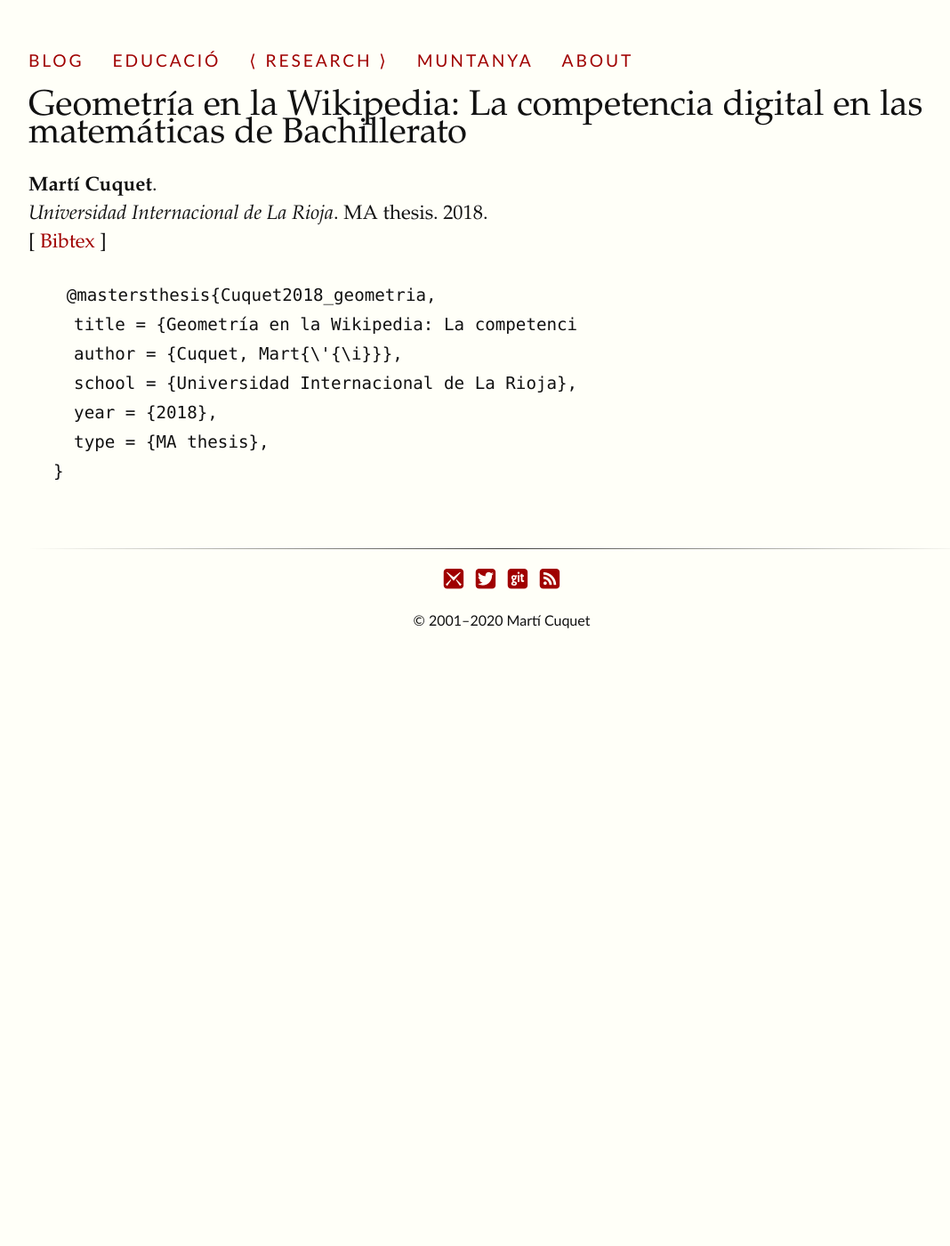
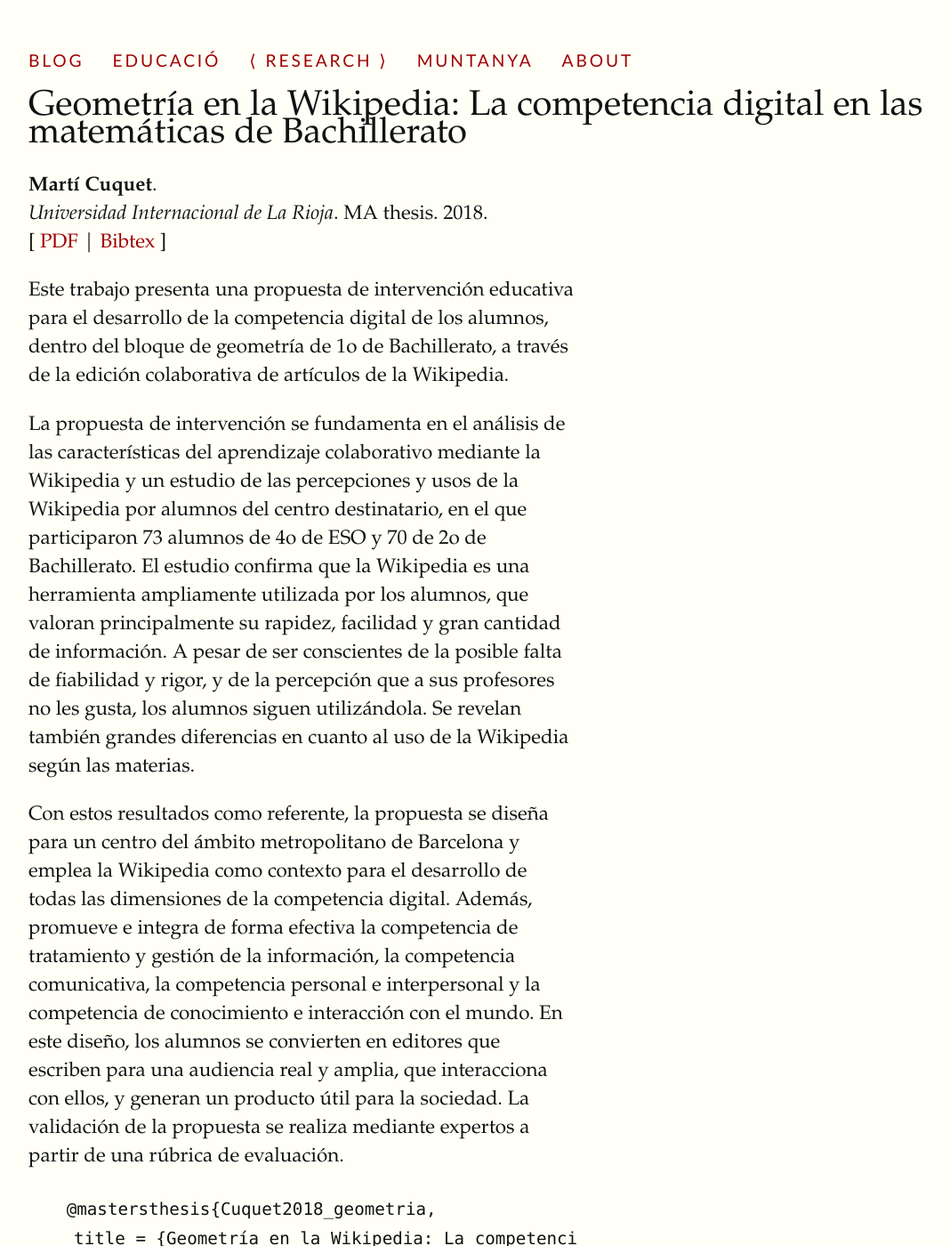
Before and after one commit to mcuquet/mcuquet.github.io, a Jekyll site: the page built from Research/Geometría en la Wikipedia.md, in a window 1280 px wide and 1400 px high. Shown: the whole window at 89% size, without its empty margins (128-1196 px from the left). Built offline with Jekyll 4.4.1, drawn with Linux system fonts in a browser that asks for light colours.

Commit message:
Commit changes in src

```diff
--- a/Research/Geometría en la Wikipedia.md
+++ b/Research/Geometría en la Wikipedia.md
@@ -7,7 +7,35 @@
 
 **Martí Cuquet**.
 _Universidad Internacional de La Rioja_. MA thesis. 2018.
-[ [Bibtex](../Geometría en la Wikipedia.bib) ]
+[ [PDF](../Geometría en la Wikipedia.pdf)
+| [Bibtex](../Geometría en la Wikipedia.bib) ]
+
+Este trabajo presenta una propuesta de intervención educativa para el
+desarrollo de la competencia digital de los alumnos, dentro del bloque de
+geometría de 1o de Bachillerato, a través de la edición colaborativa de
+artículos de la Wikipedia.
+
+La propuesta de intervención se fundamenta en el análisis de las
+características del aprendizaje colaborativo mediante la Wikipedia y un
+estudio de las percepciones y usos de la Wikipedia por alumnos del centro
+destinatario, en el que participaron 73 alumnos de 4o de ESO y 70 de 2o de
+Bachillerato. El estudio confirma que la Wikipedia es una herramienta
+ampliamente utilizada por los alumnos, que valoran principalmente su rapidez,
+facilidad y gran cantidad de información. A pesar de ser conscientes de la
+posible falta de fiabilidad y rigor, y de la percepción que a sus profesores
+no les gusta, los alumnos siguen utilizándola. Se revelan también grandes
+diferencias en cuanto al uso de la Wikipedia según las materias.
+
+Con estos resultados como referente, la propuesta se diseña para un centro del
+ámbito metropolitano de Barcelona y emplea la Wikipedia como contexto para el
+desarrollo de todas las dimensiones de la competencia digital. Además,
+promueve e integra de forma efectiva la competencia de tratamiento y gestión
+de la información, la competencia comunicativa, la competencia personal e
+interpersonal y la competencia de conocimiento e interacción con el mundo. En
+este diseño, los alumnos se convierten en editores que escriben para una
+audiencia real y amplia, que interacciona con ellos, y generan un producto
+útil para la sociedad. La validación de la propuesta se realiza mediante
+expertos a partir de una rúbrica de evaluación.
 
 ~~~
 @mastersthesis{Cuquet2018_geometria,
```
Also changed, not shown: Edu/Activitats.md (+9 -0 lines), Edu/Viquipèdia.md (+3 -3 lines), Research/Publications.md (+2 -1 lines), 1 other file.
